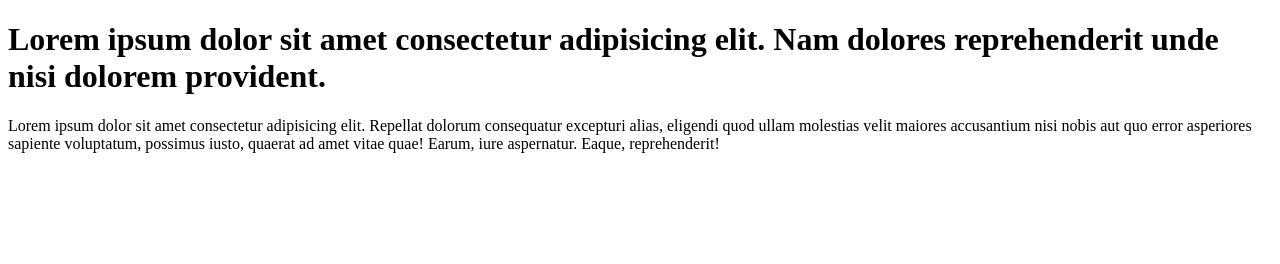
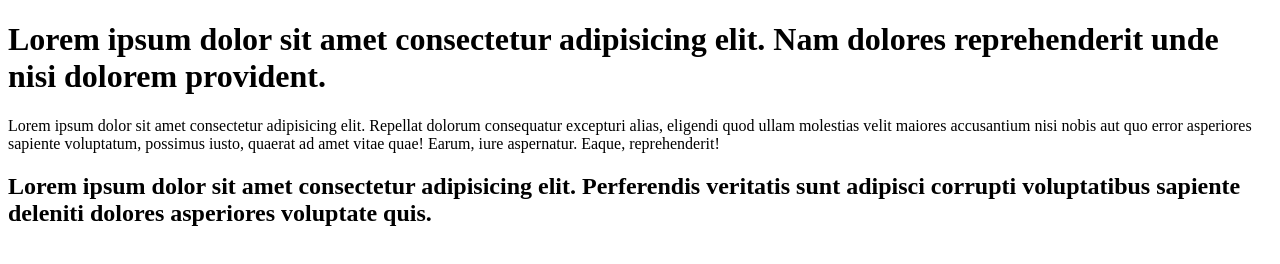
Before and after one commit to 1Divyansh/learn-git, a plain HTML site: page index.html in a window 1280 px wide. Drawn offline with Linux system fonts and the light colour scheme.

Commit message:
add the h2 tag haer

```diff
--- a/index.html
+++ b/index.html
@@ -8,5 +8,6 @@
 <body>
     <h1>Lorem ipsum dolor sit amet consectetur adipisicing elit. Nam dolores reprehenderit unde nisi dolorem provident.</h1>
     <p>Lorem ipsum dolor sit amet consectetur adipisicing elit. Repellat dolorum consequatur excepturi alias, eligendi quod ullam molestias velit maiores accusantium nisi nobis aut quo error asperiores sapiente voluptatum, possimus iusto, quaerat ad amet vitae quae! Earum, iure aspernatur. Eaque, reprehenderit!</p>
+    <h2>Lorem ipsum dolor sit amet consectetur adipisicing elit. Perferendis veritatis sunt adipisci corrupti voluptatibus sapiente deleniti dolores asperiores voluptate quis.</h2>
 </body>
 </html>
```
